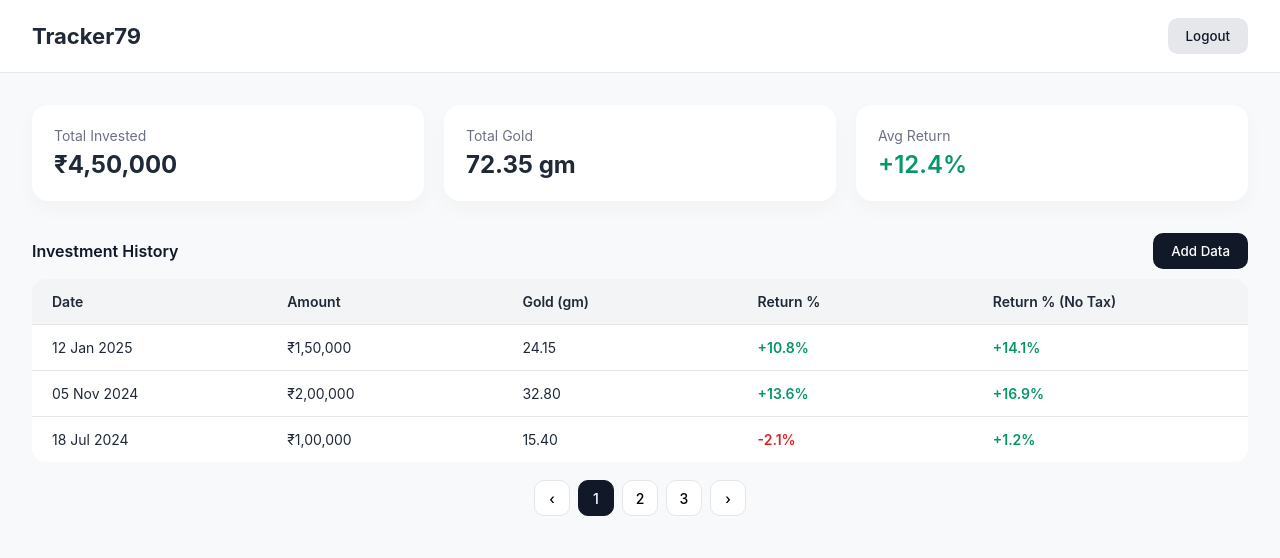
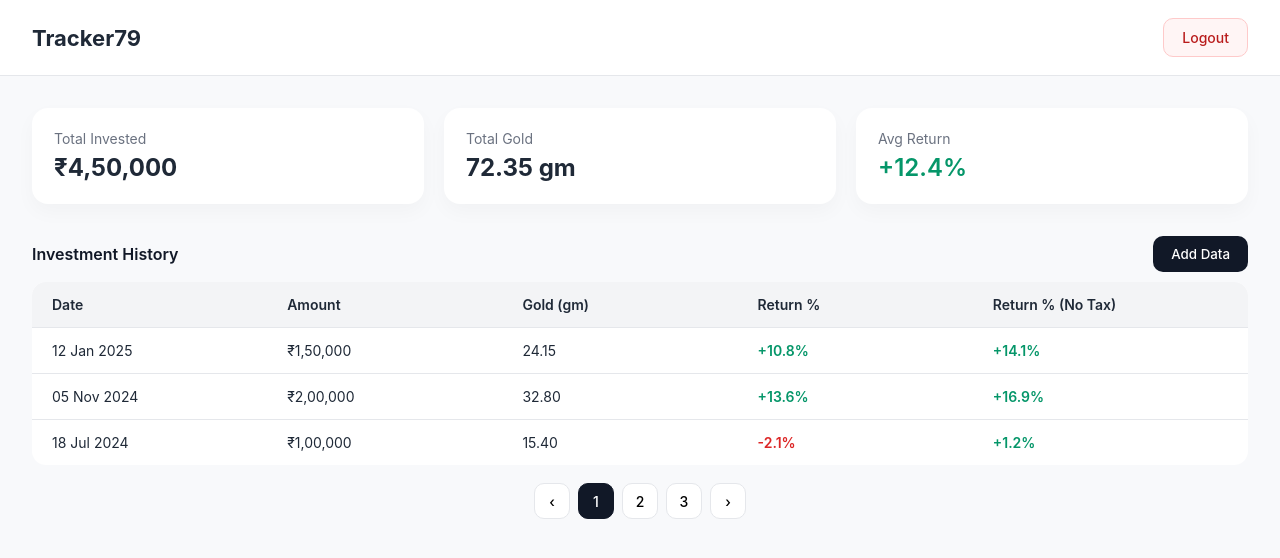
Before and after one commit to PROLAY2004/Tracker79, a React (Vite) app: page /dashboard in a window 1280 px wide. Shown: the top 558 px of the page. Built offline with nearby package versions, Linux system fonts and the light colour scheme; sample sign-in values are in the browser's storage.

Commit message:
Fix : login page checkbox bug fix

```diff
--- /dev/null
+++ b/src/components/Cards.jsx
@@ -0,0 +1,14 @@
+function Card(cardDetails) {
+	if (cardDetails.className) {
+	}
+	return (
+		<div className="analytics-card">
+			<p>{cardDetails.title}</p>
+			<h2 className={cardDetails.color ? cardDetails.color : ''}>
+				{cardDetails.value}
+			</h2>
+		</div>
+	);
+}
+
+export default Card;
--- a/src/pages/auth/signin/Login.jsx
+++ b/src/pages/auth/signin/Login.jsx
@@ -56,7 +56,7 @@ function Signin() {
 
 						<div className="auth-row">
 							<label className="checkbox">
-								<input type="checkbox" name="remember" checked />
+								<input type="checkbox" name="remember" defaultChecked />
 								Remember me
 							</label>
 							<Link to="/forget-password" className="link">
--- a/src/pages/dashboard/Dashboard.jsx
+++ b/src/pages/dashboard/Dashboard.jsx
@@ -1,28 +1,33 @@
+import { useNavigate } from 'react-router-dom';
+
 import '../../styles/dashboard.scss';
+import Card from '../../components/Cards';
+import logout from './logout.js';
 
 function Dashboard() {
+	const navigate = useNavigate();
+
+	const userLogout = () => {
+		const isSuccess = logout();
+
+		if (isSuccess) {
+			navigate('/login', { replace: true });
+		}
+	};
+
 	return (
 		<div className="main-content">
 			<header className="navbar">
 				<h1 className="logo">Tracker79</h1>
-				<button className="btn-secondary logout-btn">Logout</button>
+				<button className="logout-btn" onClick={userLogout}>
+					Logout
+				</button>
 			</header>
 
 			<section className="summary">
-				<div className="analytics-card">
-					<p>Total Invested</p>
-					<h2>₹4,50,000</h2>
-				</div>
-
-				<div className="analytics-card">
-					<p>Total Gold</p>
-					<h2>72.35 gm</h2>
-				</div>
-
-				<div className="analytics-card">
-					<p>Avg Return</p>
-					<h2 className="positive">+12.4%</h2>
-				</div>
+				<Card title={'Total Invested'} value={'₹4,50,000'} />
+				<Card title={'Total Gold'} value={'72.35 gm'} />
+				<Card title={'Avg Return'} value={'+12.4%'} color="positive" />
 			</section>
 
 			<div className="section-action">
--- /dev/null
+++ b/src/pages/dashboard/logout.js
@@ -0,0 +1,8 @@
+import showToast from '../../utils/showToast.js';
+
+export default function logout() {
+	localStorage.clear();
+	showToast('success', 'User logout successful.');
+
+	return true;
+}
--- a/src/styles/dashboard.scss
+++ b/src/styles/dashboard.scss
@@ -134,10 +134,19 @@
 /* ===============================
    Logout Button
    =============================== */
-.logout-btn {
-    background: #f6f4f3;
-    color: #111827;
+.logout-btn{
+    background: #fff5f5;
+    color: #b91c1c;
+
+    border: 1px solid #fecaca;
+    border-radius: 10px;
+
+    padding: 10px 18px;
+    font-size: 14px;
     font-weight: 500;
+
+    cursor: pointer;
+    transition: all 0.25s ease;
 }
 
 /* ===============================
@@ -183,6 +192,7 @@
     color: #ffffff;
     border-color: #111827;
 }
+
 /* ===============================
    Responsive (Scrollable Table)
    =============================== */
```
Also changed, not shown: public/favicon.png, public/icon.png (added).
